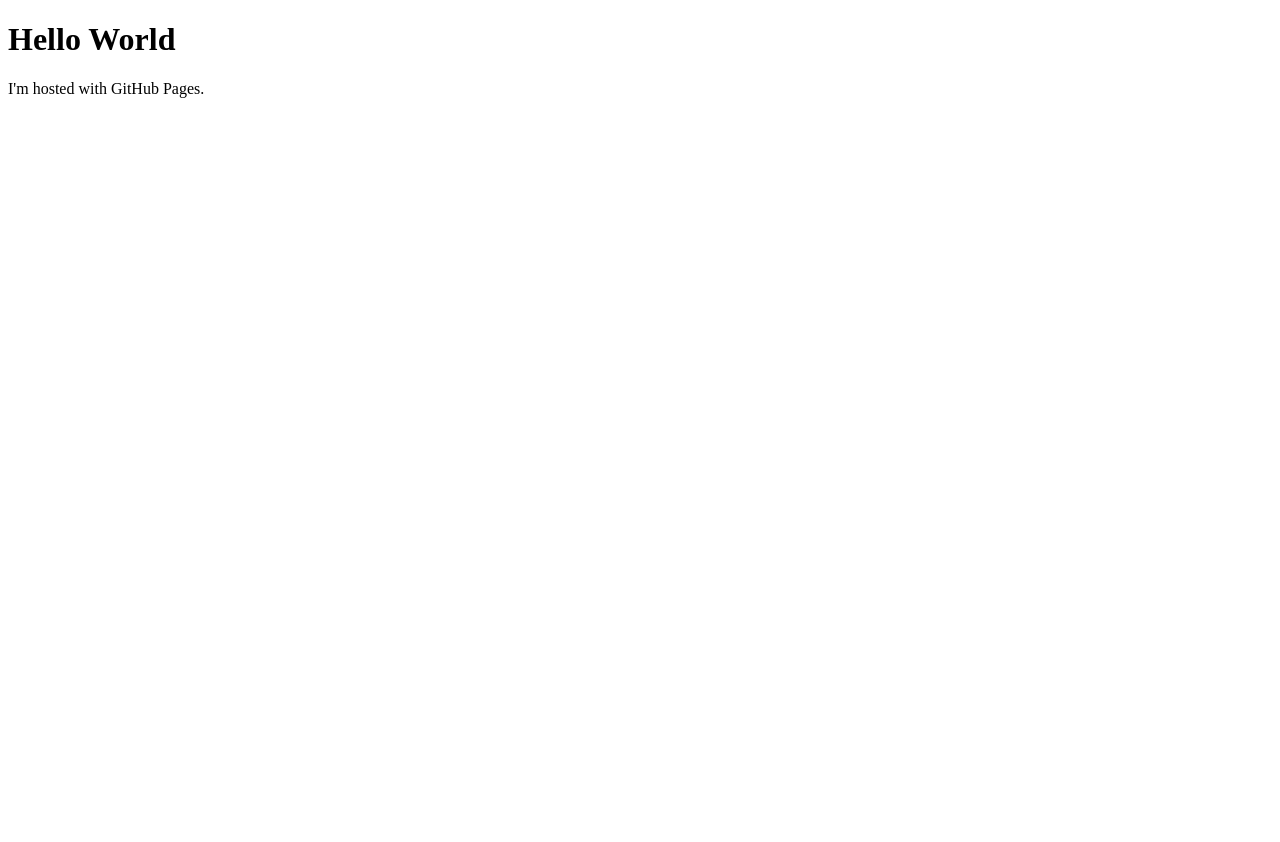
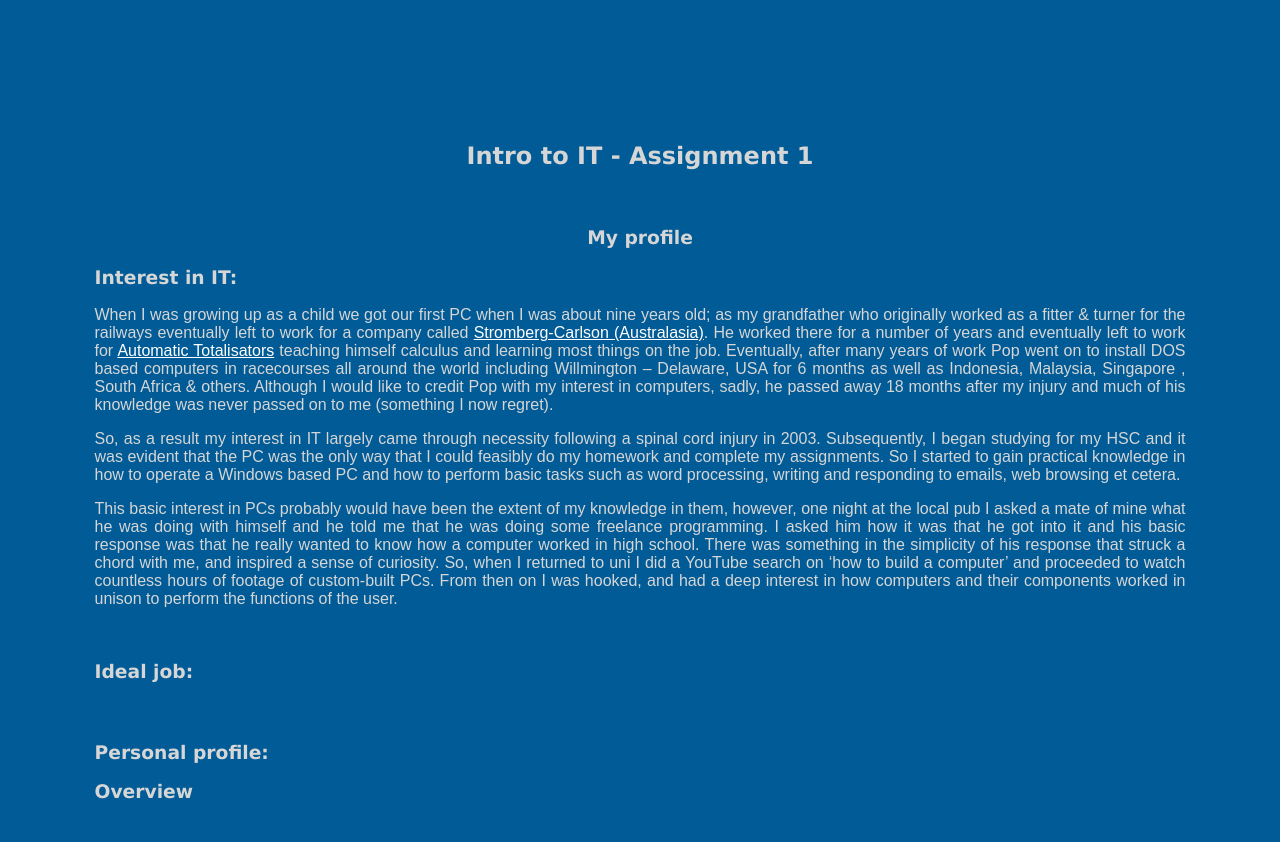
Before and after one commit to brober86/brober86.github.io, a plain HTML site: page index.html in a window 1280 px wide. Before the commit the page ends 800 px from the top, so only its background shows below. Drawn offline with Linux system fonts and the light colour scheme.

Commit message:
Update index.html

```diff
--- a/index.html
+++ b/index.html
@@ -1,8 +1,48 @@
 <!DOCTYPE html>
 <html>
-  <title>brober.github.io</title>
+<head>
+<meta http-equiv="Content-Type" content="text/html; charset=utf-8" />
+<title>Introduction to IT - Assignment 1</title>
+ <style>
+  body {
+	background-color: #005b96;
+	margin-left: 2.5cm;
+	margin-top: 2.5cm;
+	margin-right: 2.5cm;
+	margin-bottom: 2.5cm;
+}
+  h1 {color: white;}
+  p {color: black;}
+.ass1font {
+	font-family: Verdana, Geneva, sans-serif;
+}
+ body,td,th {
+	color: #D6D6D6;
+	font-family: Arial, Helvetica, sans-serif;
+}
+ .ass1select {
+	color: #D6D6D6;
+}
+ .ass1select a {
+	color: #FFF;
+}
+ </style>
+</head>
+
 <body>
-<h1>Hello World</h1>
-<p>I'm hosted with GitHub Pages.</p>
+<h2 align="center" class="ass1font" style="color:#b3cde0";>&nbsp;</h2>
+<h2 align="center" class="ass1font">Intro to IT - Assignment 1</h2>
+<p>&nbsp;</p>
+<h3 align="center" class="ass1font">My profile</h3>
+<h3 align="left" class="ass1font">Interest in IT:</h3>
+<p align="justify" class="ass1select">When I was growing up as a  child we got our first PC when I was about nine years old; as my grandfather  who originally worked as a fitter &amp; turner for the railways eventually left  to work for a company called <a href="https://www.radiomuseum.org/dsp_hersteller_detail.cfm?company_id=7578">Stromberg-Carlson  (Australasia)</a>. He worked there for a number of years and  eventually left to work for <a href="http://members.ozemail.com.au/~bconlon/atl.htm">Automatic  Totalisators</a> teaching himself calculus and learning most things on the job.  Eventually, after many years of work Pop went on to install DOS based computers  in racecourses all around the world including Willmington – Delaware, USA for 6  months as well as Indonesia, Malaysia, Singapore , South Africa &amp; others.  Although I would like to credit Pop with my interest in computers, sadly, he  passed away 18 months after my injury  and much of his knowledge was never passed on to  me (something I now regret). </p>
+<p align="justify" class="ass1select">So, as a result my interest  in IT largely came through necessity following a spinal cord injury in 2003. Subsequently,  I began studying for my HSC and it was evident that the PC was the only way  that I could feasibly do my homework and complete my assignments. So I started  to gain practical knowledge in how to operate a Windows based PC and how to  perform basic tasks such as word processing, writing and responding to emails,  web browsing et cetera. </p>
+<p align="justify" class="ass1select">This basic interest in PCs  probably would have been the extent of my knowledge in them, however, one night  at the local pub I asked a mate of mine what he was doing with himself and he  told me that he was doing some freelance programming. I asked him how it was  that he got into it and his basic response was that he really wanted to know  how a computer worked in high school. There was something in the simplicity of his  response that struck a chord with me, and inspired a sense of curiosity. So,  when I returned to uni I did a YouTube search on ‘how to build a computer’ and  proceeded to watch countless hours of footage of custom-built PCs. From then on  I was hooked, and had a deep interest in how computers and their components  worked in unison to perform the functions of the user.</p>
+<p align="left">&nbsp;</p>
+<h3 class="ass1font">Ideal job:</h3>
+<h3 align="left">&nbsp;</h3>
+<h3 class="ass1font"><strong>Personal profile:</strong></h3>
+<h3 align="left" class="ass1font"><strong>Overview </strong></h3>
+<p align="left">&nbsp;</p>
 </body>
 </html>
```
